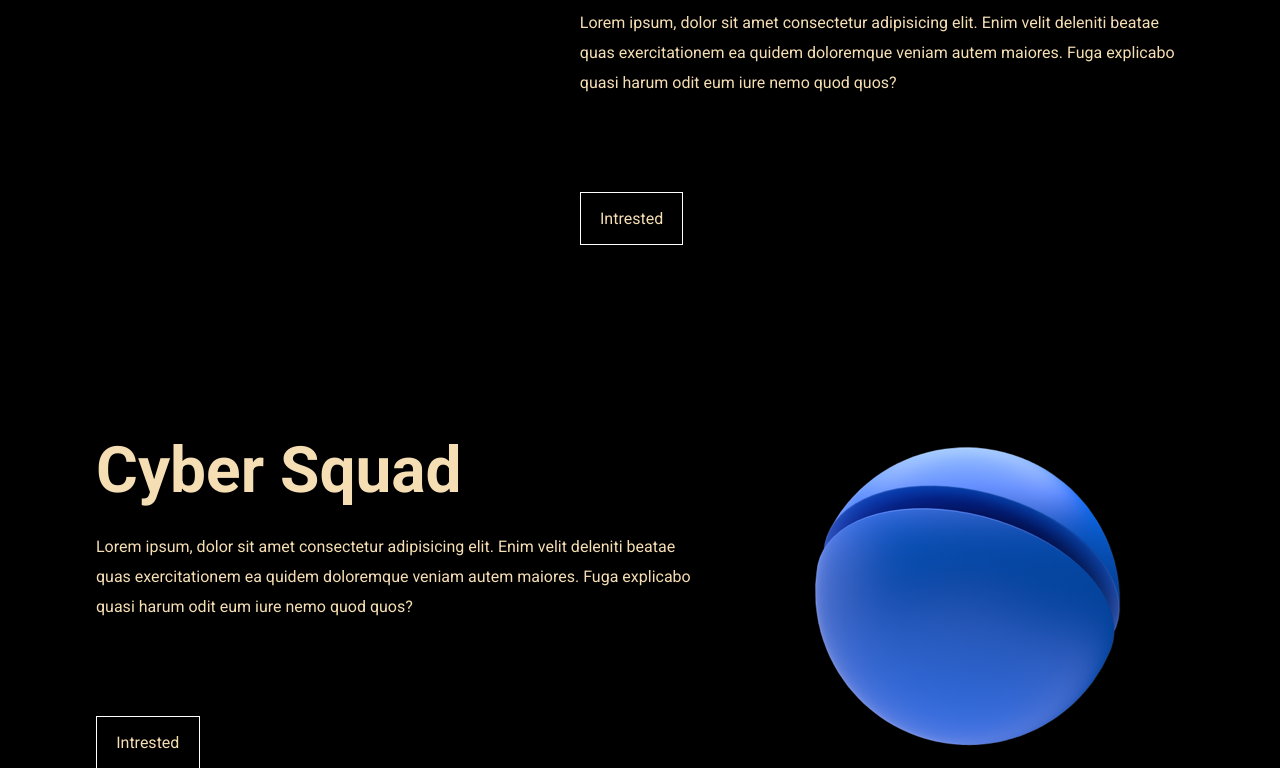
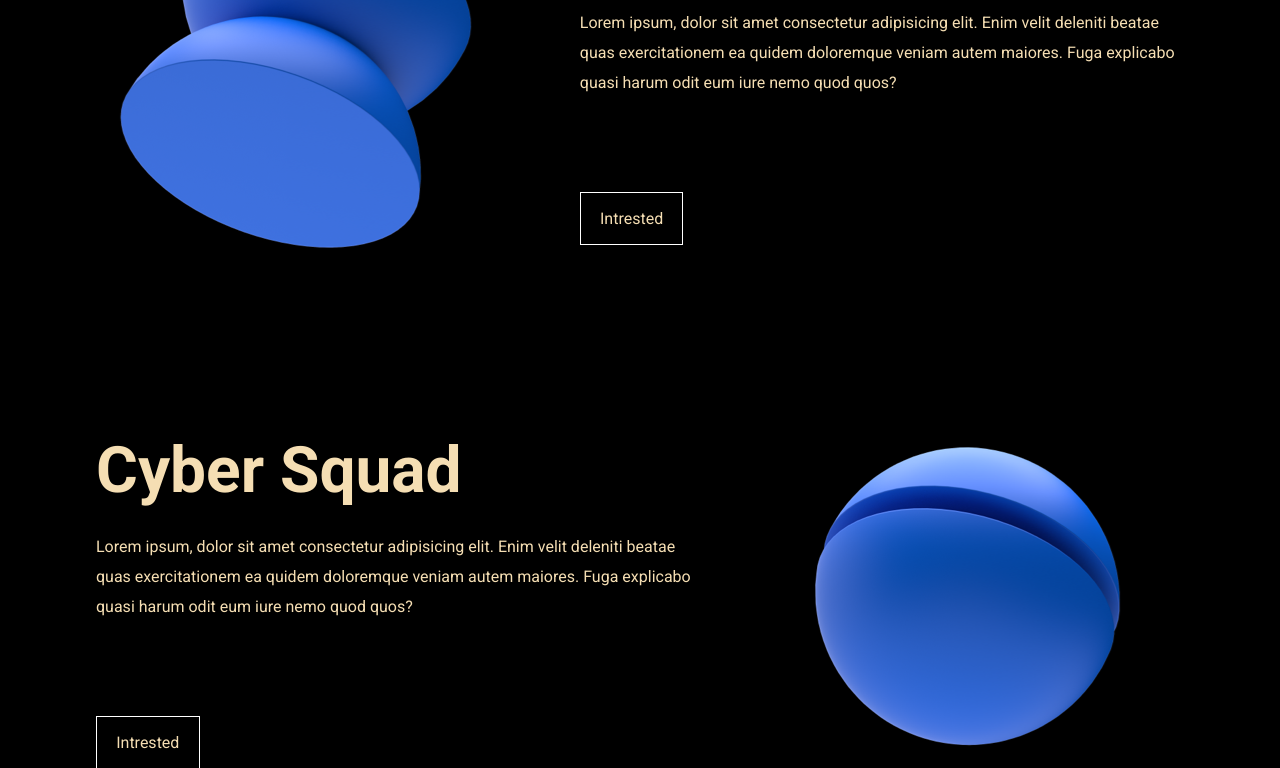
Before and after one commit to RedGear1234/Vizon, a plain HTML site: page index.html in a window 1280 px wide. Shown: the part 332-1100 px from the top of the page. Drawn offline with Linux system fonts and the light colour scheme.

Commit message:
Add files via upload

```diff
--- a/style.css
+++ b/style.css
@@ -143,7 +143,7 @@ header h1{
 }
 
 #cyberSquad1 .img-div {
-    background-image: url("./images_and_video/Blue Clay Hovering Geometry Pack 2/Sphere_Hourglass0002.png");
+    background-image: url("./images_and_video/Blue Clay Hovering Geometry Pack 2/Sphere_Hourglass0001.png");
     width: 1200px;
     height: 500px;
     background-position: center ;
@@ -187,11 +187,6 @@ button:hover{
     color: #ffc107;
     text-transform: uppercase;
 }
-
-
-
-
-
 
 
 .cyberSquad2{
```
